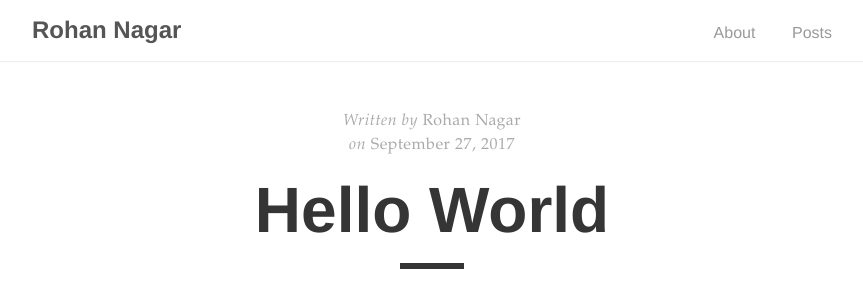
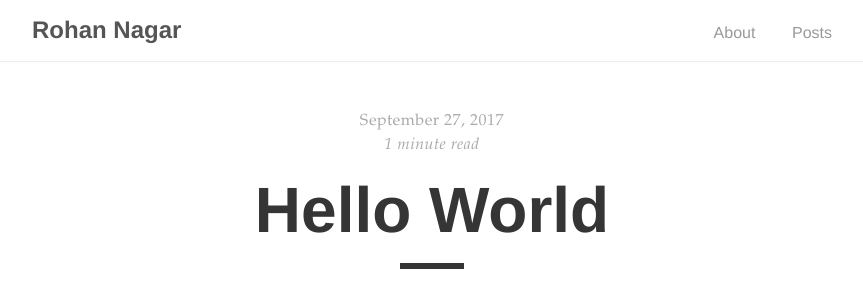
Before and after one commit to RohanNagar/RohanNagar.github.io, a Jekyll site: the page built from _posts/2017-09-27-hello-world.md, in a window 1280 px wide. Shown: the top 303 px of the page, without its empty margins (208-1071 px from the left). Built offline with Jekyll 4.4.1, drawn with Linux system fonts in a browser that asks for light colours.

Commit message:
Add read time

```diff
--- /dev/null
+++ b/_includes/read_time.html
@@ -0,0 +1,20 @@
+<span class="reading-time" title="Estimated read time">
+    {% assign minutes = content | strip_html | number_of_words | divided_by: 180 %}
+    {% if minutes == 0 %}
+    {% assign minutes = 1 %}
+    {% endif %}
+
+    {% if page.minutes %}
+        {% if page.minutes == 1%}
+            {{ page.minutes }} minute read
+        {% else %}
+            {{ page.minutes}} minutes read
+        {% endif %}
+    {% else %}
+        {% if minutes == 1%}
+            {{ minutes }} minute read
+        {% else %}
+            {{ minutes }} minutes read
+        {% endif %}
+    {% endif %}
+</span>
--- a/_layouts/post.html
+++ b/_layouts/post.html
@@ -4,12 +4,11 @@ layout: default
 
 <div class="post">
   <div class="post-info">
-    <span>Written by&nbsp;</span>{{ page.author }}
-
     {% if page.date %}
+      <time datetime="{{ page.date }}">{{ page.date | date: "%B %d, %Y" }}</time>
+    {% endif %}
       <br>
-      <span>on&nbsp;</span><time datetime="{{ page.date }}">{{ page.date | date: "%B %d, %Y" }}</time>
-    {% endif %}
+      <div class="post-info">{% include read_time.html %}</div>
   </div>
 
   <h1 class="post-title">{{ page.title }}</h1>
```
